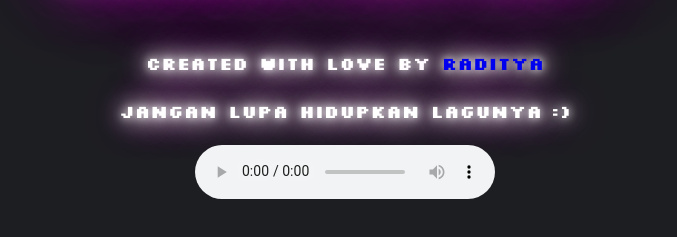
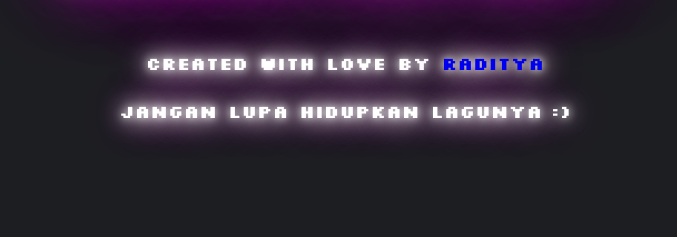
Before and after one commit to yustinusraditya/yustinusraditya.github.io, a plain HTML site: page gamedino.html in a window 1280 px wide. Shown: the part 281-518 px from the top of the page, without its empty margins (295-972 px from the left). Drawn offline with Linux system fonts and the light colour scheme.

Commit message:
ubah setting audio

```diff
--- a/gamedino.html
+++ b/gamedino.html
@@ -46,7 +46,7 @@
         <h3>jangan lupa hidupkan lagunya :)</h3>
       </div>
       <div class="audio">
-        <audio controls loop>
+        <audio autoplay loop>
           <source src="Audio/Undertale.mp3" type="audio/mpeg" />
         </audio>
       </div>
```
